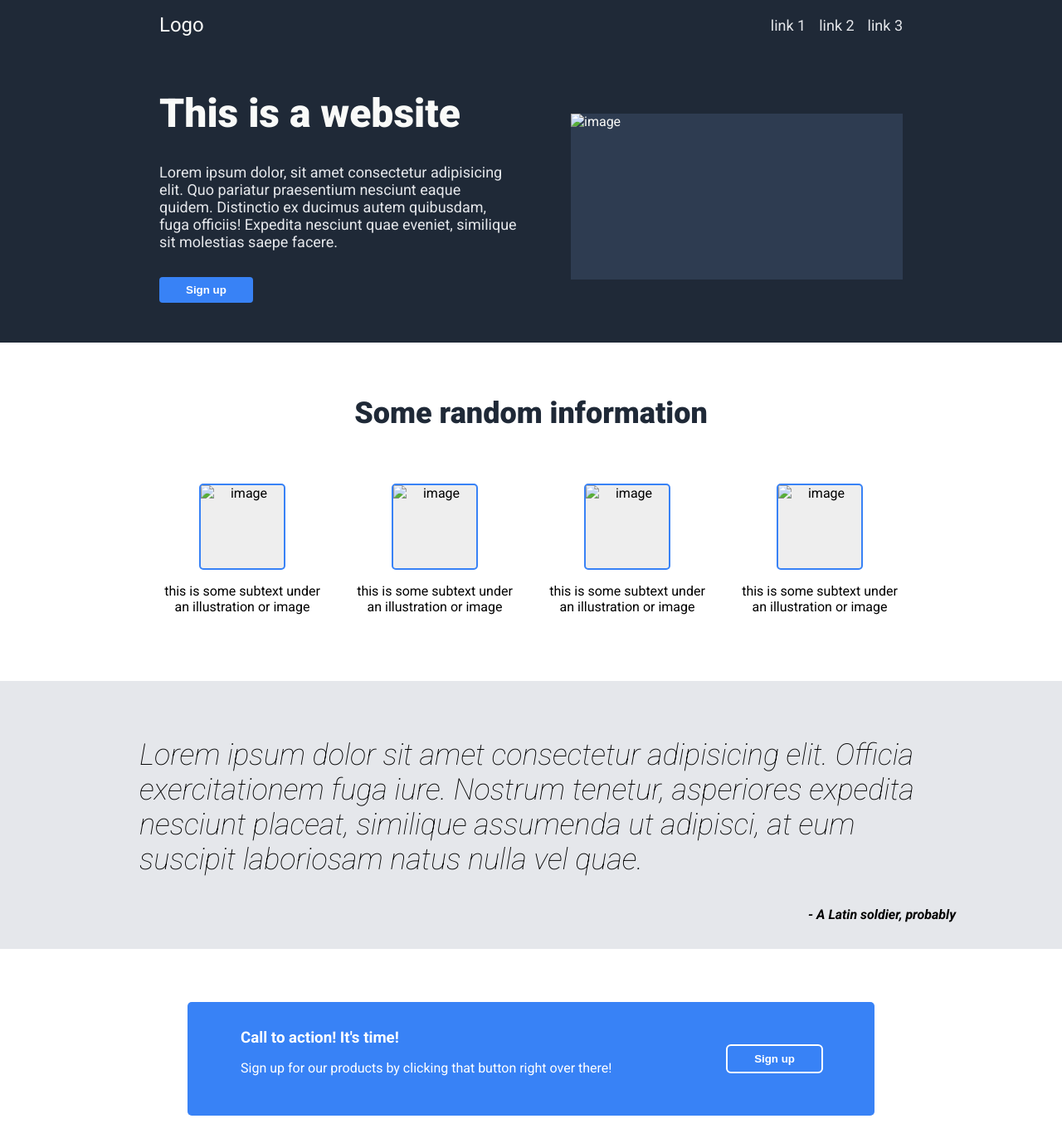
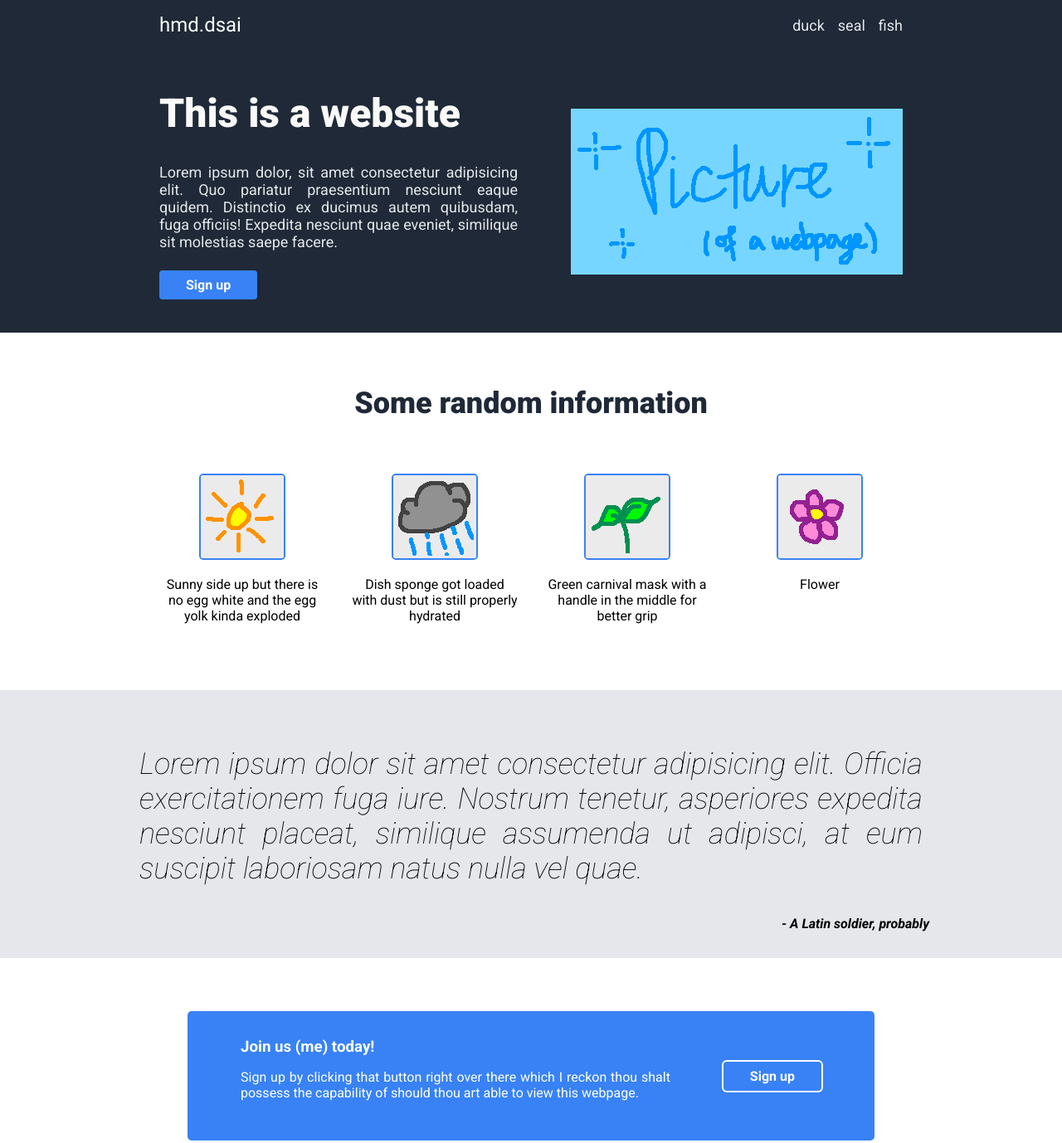
Before and after one commit to hmd-dsai/landing-page, a plain HTML site: page index.html in a window 1280 px wide. Shown: the top 1378 px of the page at 83% size. Drawn offline with Linux system fonts and the light colour scheme.

Commit message:
Add external resouces and patch bugs
Included real media files and real links.
Minor improvemtns/ bug patches:
- Changed title (previously was "Document")
- Applied fixed width (200px) to media in div.info
(previously used 'max-width', which led to weird
behavior with flex)
- Changed subtexts' text-align to justify

```diff
--- a/index.html
+++ b/index.html
@@ -7,20 +7,20 @@
         <link rel="preconnect" href="https://fonts.gstatic.com" crossorigin>
         <link href="https://fonts.googleapis.com/css2?family=Roboto:ital,wght@0,100..900;1,100..900&display=swap" rel="stylesheet">
         <link rel="stylesheet" href="style.css">
-        <title>Document</title>
+        <title>Home</title>
     </head>
 
     <body>
         <div class="top">
             <div class="header">
                 <div class="logo">
-                    Logo
+                    hmd.dsai
                 </div>
                 <nav class="links">
                     <ul>
-                        <li><a href="#">link 1</a></li>
-                        <li><a href="#">link 2</a></li>
-                        <li><a href="#">link 3</a></li>
+                        <li><a href="https://youtu.be/ggDbDRUauzo" target="_blank" rel="noopener noreferrer">duck</a></li>
+                        <li><a href="https://youtu.be/h9uFQv3t1AU" target="_blank" rel="noopener noreferrer">seal</a></li>
+                        <li><a href="https://youtu.be/YAgJ9XugGBo" target="_blank" rel="noopener noreferrer">fish</a></li>
                     </ul>
                 </nav>
             </div>
@@ -28,9 +28,9 @@
                 <div class="hero-text">
                     <h1 class="heading">This is a website</h1>
                     <p class="sublime">Lorem ipsum dolor, sit amet consectetur adipisicing elit. Quo pariatur praesentium nesciunt eaque quidem. Distinctio ex ducimus autem quibusdam, fuga officiis! Expedita nesciunt quae eveniet, similique sit molestias saepe facere.</p>
-                    <button class="signup">Sign up</button>
+                    <a class="signup" href="https://youtu.be/c_jomXhjUjI" target="_blank" rel="noopener noreferrer">Sign up</a>
                 </div>
-                <img class="hero-image" src="#" alt="image">
+                <img class="hero-image" src="./img/hero-img.png" alt="image">
             </div>
         </div>
 
@@ -38,20 +38,20 @@
             <h2>Some random information</h2>
             <div class="container">
                 <figure class="media">
-                    <img class="info-image" src="#" alt="image">
-                    <figcaption>this is some subtext under an illustration or image</figcaption>
+                    <img class="info-image" src="./img/info-img-1.png" alt="image">
+                    <figcaption>Sunny side up but there is no egg white and the egg yolk kinda exploded</figcaption>
                 </figure>
                 <figure class="media">
-                    <img class="info-image" src="#" alt="image">
-                    <figcaption>this is some subtext under an illustration or image</figcaption>
+                    <img class="info-image" src="./img/info-img-2.png" alt="image">
+                    <figcaption>Dish sponge got loaded with dust but is still properly hydrated</figcaption>
                 </figure>
                 <figure class="media">
-                    <img class="info-image" src="#" alt="image">
-                    <figcaption>this is some subtext under an illustration or image</figcaption>
+                    <img class="info-image" src="./img/info-img-3.png" alt="image">
+                    <figcaption>Green carnival mask with a handle in the middle for better grip</figcaption>
                 </figure>
                 <figure class="media">
-                    <img class="info-image" src="#" alt="image">
-                    <figcaption>this is some subtext under an illustration or image</figcaption>
+                    <img class="info-image" src="./img/info-img-4.png" alt="image">
+                    <figcaption>Flower</figcaption>
                 </figure>
             </div>
         </div>
@@ -66,10 +66,10 @@
         <div class="cta">
             <div class="cta-block">
                 <div>
-                    <h3>Call to action! It's time!</h3>
-                    <p>Sign up for our products by clicking that button right over there!</p>
+                    <h3>Join us (me) today!</h3>
+                    <p>Sign up by clicking that button right over there which I reckon thou shalt possess the capability of should thou art able to view this webpage.</p>
                 </div>
-                <button class="signup">Sign up</button>
+                <a class="signup" href="https://youtu.be/c_jomXhjUjI" target="_blank" rel="noopener noreferrer">Sign up</a>
             </div>
         </div>
 
--- a/style.css
+++ b/style.css
@@ -18,6 +18,10 @@ nav > ul {
     margin: 0;
     display: flex;
     gap: 16px;
+}
+
+p {
+    text-align: justify;
 }
 
 /* section rules */
@@ -64,6 +68,7 @@ nav > ul {
     background-color: #e5e7eb;
     padding: 32px 128px;
     margin-top: 64px;
+    text-align: justify;
 }
 
 .signup,
@@ -77,6 +82,8 @@ nav > ul {
     border-radius: 4px;
     border: none;
     font-weight: 700;
+    cursor: pointer;
+    font-size: 16px;
 }
 
 /* font styles */
@@ -107,6 +114,7 @@ a,
 
 .sublime {
     margin-bottom: 32px;
+    text-align: justify;
 }
 
 .logo {
@@ -122,6 +130,7 @@ cite {
     font-weight: 700;
     text-align: right;
     display: block;
+    margin-right: 32px;
 }
 
 blockquote {
@@ -174,7 +183,7 @@ blockquote {
 }
 
 figcaption {
-    max-width: 200px;
+    width: 200px;
     margin-left: auto;
     margin-right: auto;
 }
@@ -206,12 +215,13 @@ figcaption {
         flex-direction: column;
         padding: 16px;
     }
+
+    .media {
+        min-width: 35%;
+    }
 }
 
 @media (max-width: 900px) {
-    .media {
-        min-width: 35%;
-    }
 
     .quote {
         padding: 16px 16px;
```
Also changed, not shown: img/hero-img.png (added), img/info-img-1.png (added), img/info-img-2.png (added), img/info-img-3.png (added), img/info-img-4.png (added).
